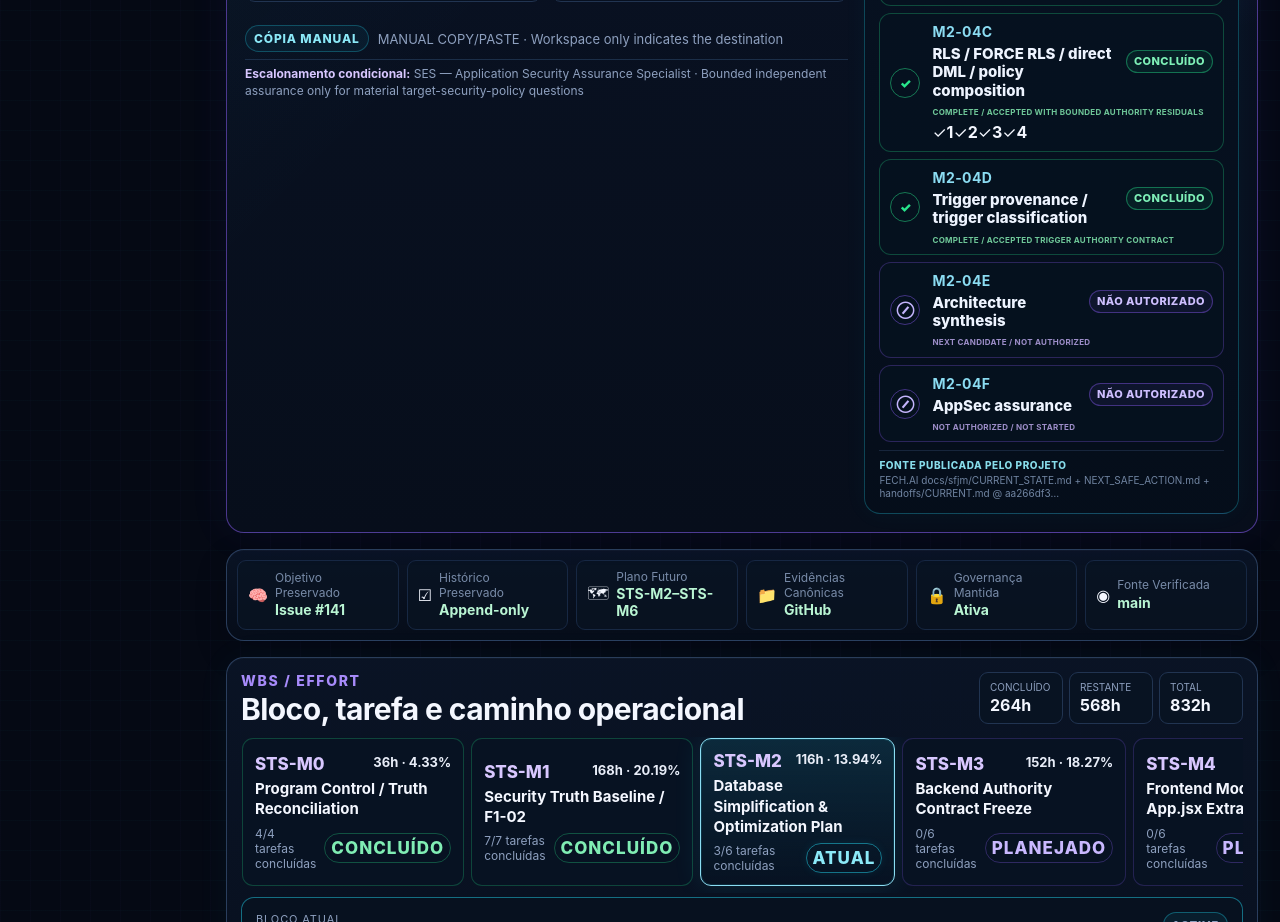
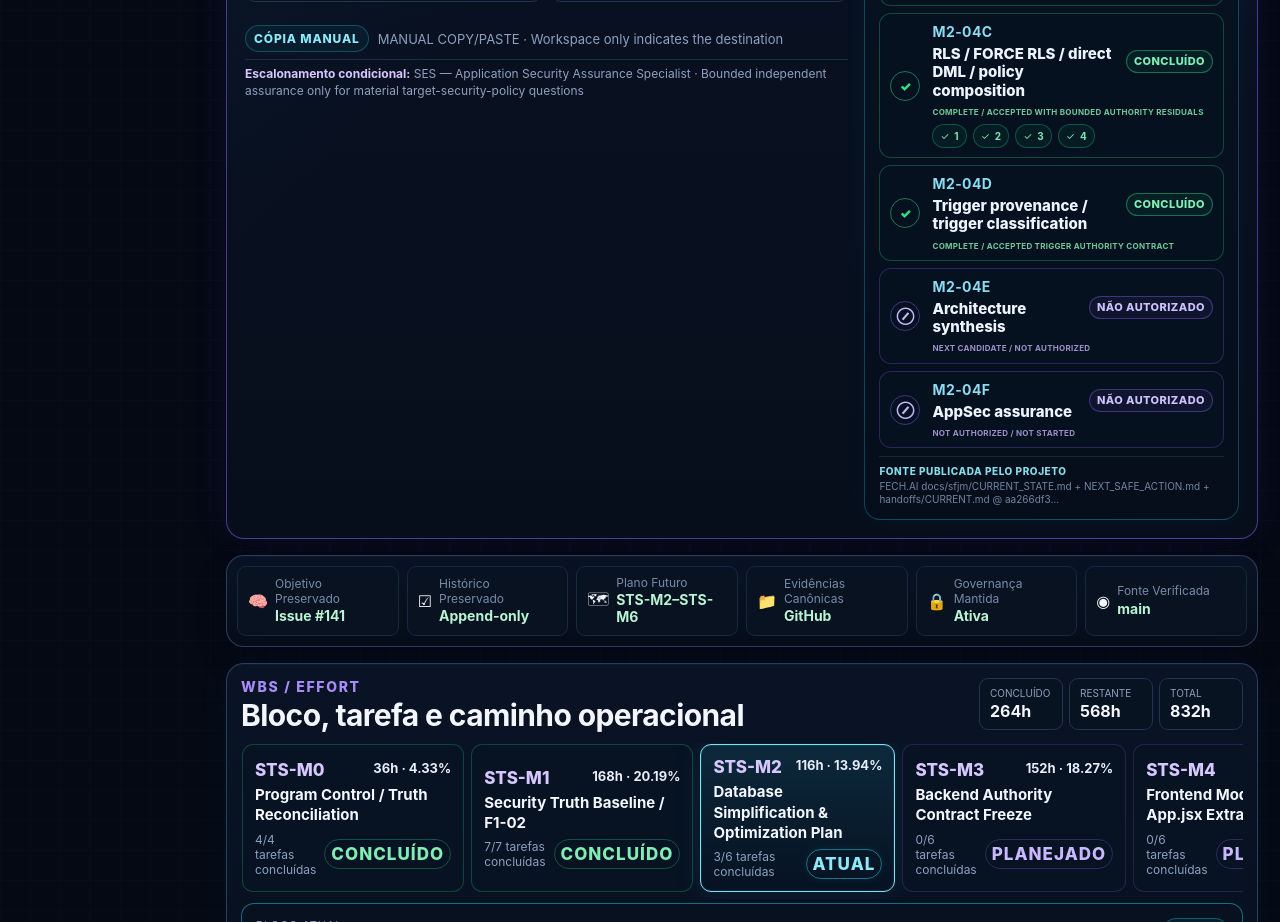
Before and after one commit to wagnerjfjunior/sfjm-workspace, a Next.js app: page / in a window 1280 px wide. Shown: the part 860-1782 px from the top of the page. Built offline with nearby package versions, Linux system fonts and the light colour scheme.

Commit message:
design: show nested split history compactly

```diff
--- a/app/globals.css
+++ b/app/globals.css
@@ -2491,3 +2491,58 @@ body {
     align-items: center;
   }
 }
+
+
+/* Nested split history inside a published parent decomposition */
+.nestedDecomposition {
+  grid-column: 1 / -1;
+  display: flex;
+  flex-wrap: wrap;
+  gap: 6px;
+  margin-top: 2px;
+}
+
+.nestedDecompositionItem {
+  display: inline-flex;
+  align-items: center;
+  gap: 5px;
+  min-height: 24px;
+  padding: 4px 7px;
+  border: 1px solid #2f4667;
+  border-radius: 999px;
+  color: #aebdd2;
+  background: rgba(10, 23, 40, .78);
+  font-size: 10px;
+  line-height: 1;
+}
+
+.nestedDecompositionItem strong {
+  font-size: 10px;
+  letter-spacing: .035em;
+}
+
+.nestedDecompositionItem.complete {
+  color: #7ce7b1;
+  border-color: rgba(40, 229, 140, .28);
+  background: rgba(40, 229, 140, .05);
+}
+
+.nestedDecompositionItem.active,
+.nestedDecompositionItem.next {
+  color: #8be9f8;
+  border-color: rgba(34, 211, 238, .35);
+  background: rgba(34, 211, 238, .05);
+}
+
+.nestedDecompositionItem.not_authorized {
+  color: #c9bbfa;
+  border-color: rgba(139, 92, 246, .28);
+  background: rgba(139, 92, 246, .05);
+}
+
+@media (min-width: 1600px) {
+  .nestedDecompositionItem,
+  .nestedDecompositionItem strong {
+    font-size: 12px;
+  }
+}
```
